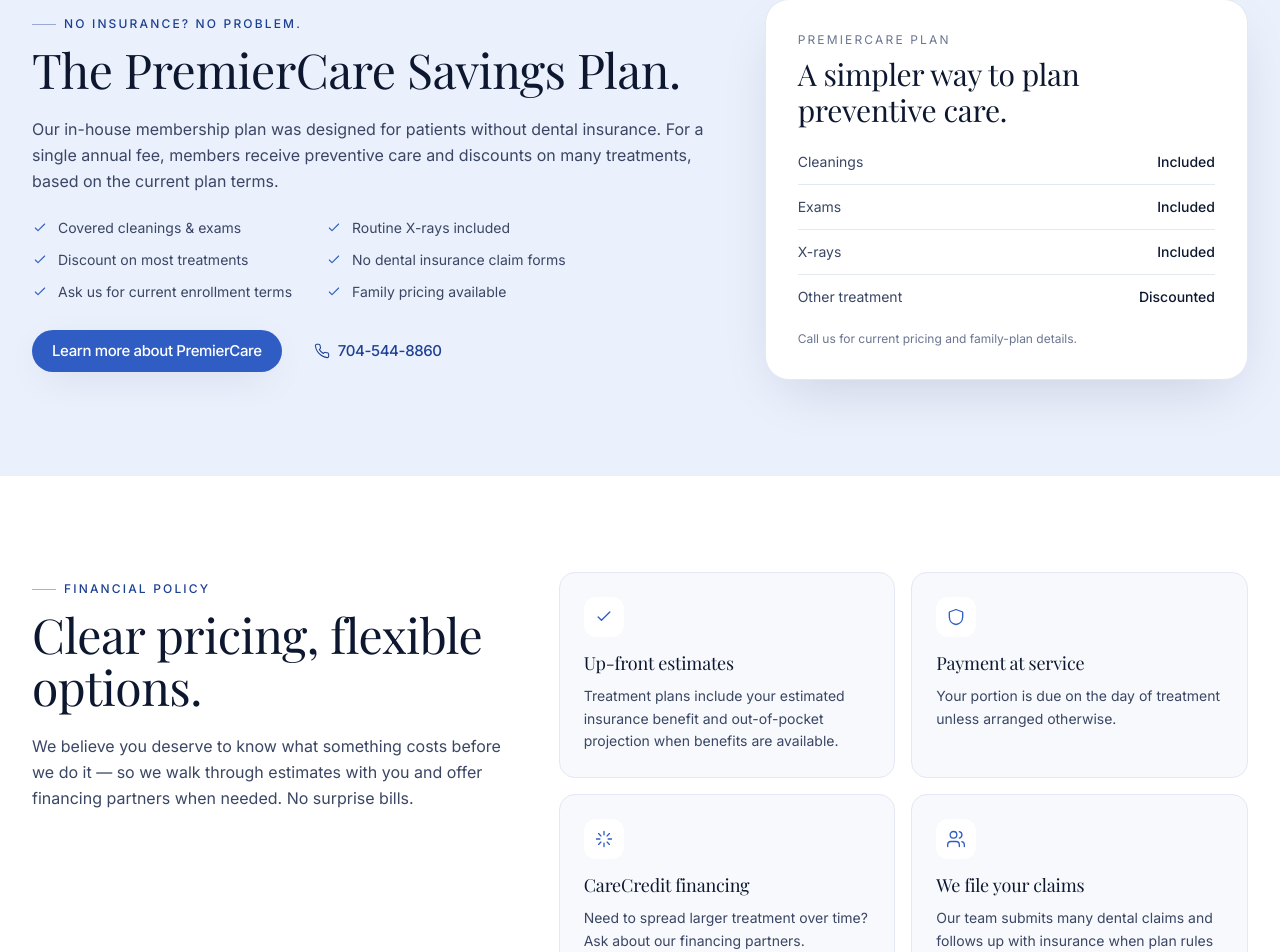
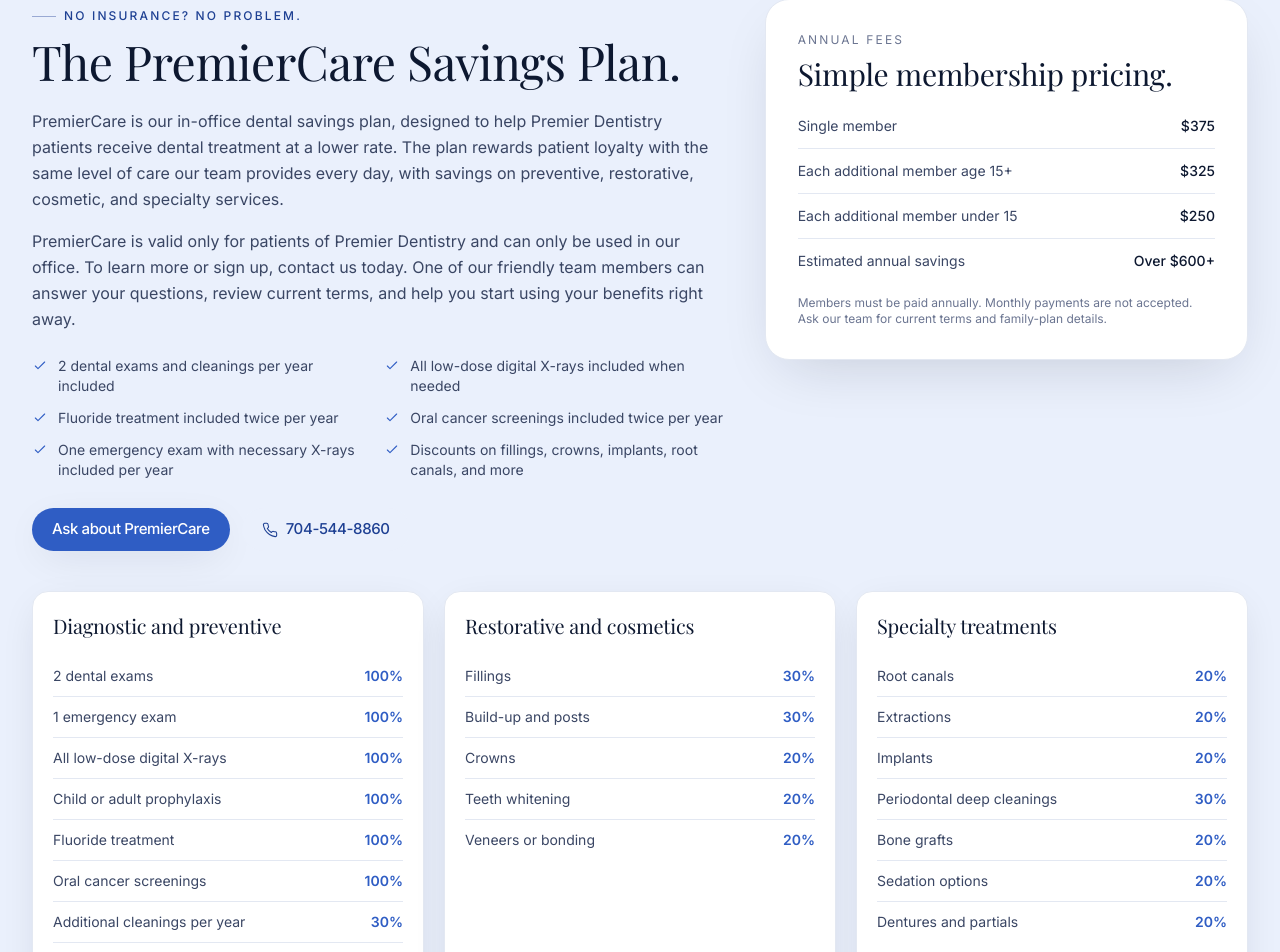
Before and after one commit to sendeepak2025/premierdentistrync.com, a Next.js app: page /patient-info in a window 1280 px wide. Shown: the part 2266-3218 px from the top of the page. Built offline with nearby package versions, Linux system fonts and the light colour scheme; a web font is replaced by a local one.

Commit message:
Expand PremierCare savings plan details

```diff
--- a/src/app/patient-info/page.tsx
+++ b/src/app/patient-info/page.tsx
@@ -244,27 +244,35 @@
 
       {/* PREMIERCARE */}
       <Section bg="brand-soft" id="premiercare" className="scroll-mt-24">
-        <div className="grid lg:grid-cols-12 gap-10 items-center">
+        <div className="grid lg:grid-cols-12 gap-10 items-start">
           <div className="lg:col-span-7">
             <Eyebrow>No insurance? No problem.</Eyebrow>
             <Heading className="mt-3">
               The PremierCare Savings Plan.
             </Heading>
             <p className="mt-5 text-ink-2 leading-relaxed">
-              Our in-house membership plan was designed for patients without
-              dental insurance. For a single annual fee, members receive
-              preventive care and discounts on many treatments, based on the
-              current plan terms.
+              PremierCare is our in-office dental savings plan, designed to
+              help Premier Dentistry patients receive dental treatment at a
+              lower rate. The plan rewards patient loyalty with the same level
+              of care our team provides every day, with savings on preventive,
+              restorative, cosmetic, and specialty services.
+            </p>
+            <p className="mt-4 text-ink-2 leading-relaxed">
+              PremierCare is valid only for patients of Premier Dentistry and
+              can only be used in our office. To learn more or sign up, contact
+              us today. One of our friendly team members can answer your
+              questions, review current terms, and help you start using your
+              benefits right away.
             </p>
 
-            <ul className="mt-6 grid sm:grid-cols-2 gap-3 max-w-xl">
+            <ul className="mt-6 grid sm:grid-cols-2 gap-3">
               {[
-                "Covered cleanings & exams",
-                "Routine X-rays included",
-                "Discount on most treatments",
-                "No dental insurance claim forms",
-                "Ask us for current enrollment terms",
-                "Family pricing available",
+                "2 dental exams and cleanings per year included",
+                "All low-dose digital X-rays included when needed",
+                "Fluoride treatment included twice per year",
+                "Oral cancer screenings included twice per year",
+                "One emergency exam with necessary X-rays included per year",
+                "Discounts on fillings, crowns, implants, root canals, and more",
               ].map((b) => (
                 <li
                   key={b}
@@ -277,7 +285,7 @@
             </ul>
 
             <div className="mt-7 flex gap-3">
-              <Button href="/contact">Learn more about PremierCare</Button>
+              <Button href="/contact">Ask about PremierCare</Button>
               <Button href={site.phoneHref} variant="secondary">
                 <Icon name="phone" className="h-4 w-4" /> {site.phone}
               </Button>
@@ -285,19 +293,19 @@
           </div>
 
           <div className="lg:col-span-5">
-            <div className="bg-white rounded-3xl p-8 shadow-card border border-line">
+            <div className="bg-white rounded-3xl p-6 sm:p-8 shadow-card border border-line">
               <div className="text-xs uppercase tracking-[0.18em] text-muted">
-                PremierCare Plan
+                Annual fees
               </div>
               <div className="mt-2 font-display text-3xl text-ink">
-                A simpler way to plan preventive care.
+                Simple membership pricing.
               </div>
               <div className="mt-6 space-y-3">
                 {[
-                  { k: "Cleanings", v: "Included" },
-                  { k: "Exams", v: "Included" },
-                  { k: "X-rays", v: "Included" },
-                  { k: "Other treatment", v: "Discounted" },
+                  { k: "Single member", v: "$375" },
+                  { k: "Each additional member age 15+", v: "$325" },
+                  { k: "Each additional member under 15", v: "$250" },
+                  { k: "Estimated annual savings", v: "Over $600+" },
                 ].map((r) => (
                   <div
                     key={r.k}
@@ -309,11 +317,82 @@
                 ))}
               </div>
               <p className="mt-6 text-xs text-muted">
-                Call us for current pricing and family-plan details.
+                Members must be paid annually. Monthly payments are not
+                accepted. Ask our team for current terms and family-plan
+                details.
               </p>
             </div>
           </div>
         </div>
+
+        <div className="mt-10 grid gap-5 lg:grid-cols-3">
+          {[
+            {
+              title: "Diagnostic and preventive",
+              rows: [
+                ["2 dental exams", "100%"],
+                ["1 emergency exam", "100%"],
+                ["All low-dose digital X-rays", "100%"],
+                ["Child or adult prophylaxis", "100%"],
+                ["Fluoride treatment", "100%"],
+                ["Oral cancer screenings", "100%"],
+                ["Additional cleanings per year", "30%"],
+                ["Dental sealants", "40%"],
+              ],
+            },
+            {
+              title: "Restorative and cosmetics",
+              rows: [
+                ["Fillings", "30%"],
+                ["Build-up and posts", "30%"],
+                ["Crowns", "20%"],
+                ["Teeth whitening", "20%"],
+                ["Veneers or bonding", "20%"],
+              ],
+            },
+            {
+              title: "Specialty treatments",
+              rows: [
+                ["Root canals", "20%"],
+                ["Extractions", "20%"],
+                ["Implants", "20%"],
+                ["Periodontal deep cleanings", "30%"],
+                ["Bone grafts", "20%"],
+                ["Sedation options", "20%"],
+                ["Dentures and partials", "20%"],
+              ],
+            },
+          ].map((table) => (
+            <div
+              key={table.title}
+              className="rounded-2xl border border-line bg-white p-5 shadow-soft"
+            >
+              <h3 className="font-display text-xl text-ink">
+                {table.title}
+              </h3>
+              <div className="mt-4 divide-y divide-line">
+                {table.rows.map(([procedure, savings]) => (
+                  <div
+                    key={procedure}
+                    className="flex items-center justify-between gap-4 py-2.5 text-sm"
+                  >
+                    <span className="text-ink-2">{procedure}</span>
+                    <span className="shrink-0 font-semibold text-brand">
+                      {savings}
+                    </span>
+                  </div>
+                ))}
+              </div>
+            </div>
+          ))}
+        </div>
+
+        <p className="mt-5 text-xs leading-6 text-muted">
+          PremierCare is not dental insurance and cannot be combined with
+          insurance plans or other office fees. Plan savings are based on
+          Premier Dentistry office fees and may vary by procedure. Please ask
+          our team for the current brochure and full membership details.
+        </p>
       </Section>
 
       {/* FINANCIAL POLICY */}
```
